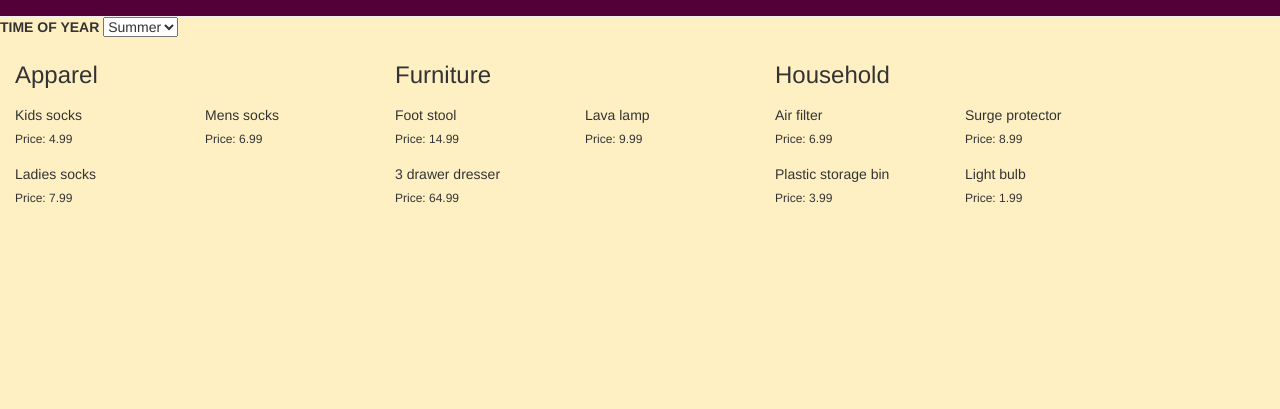
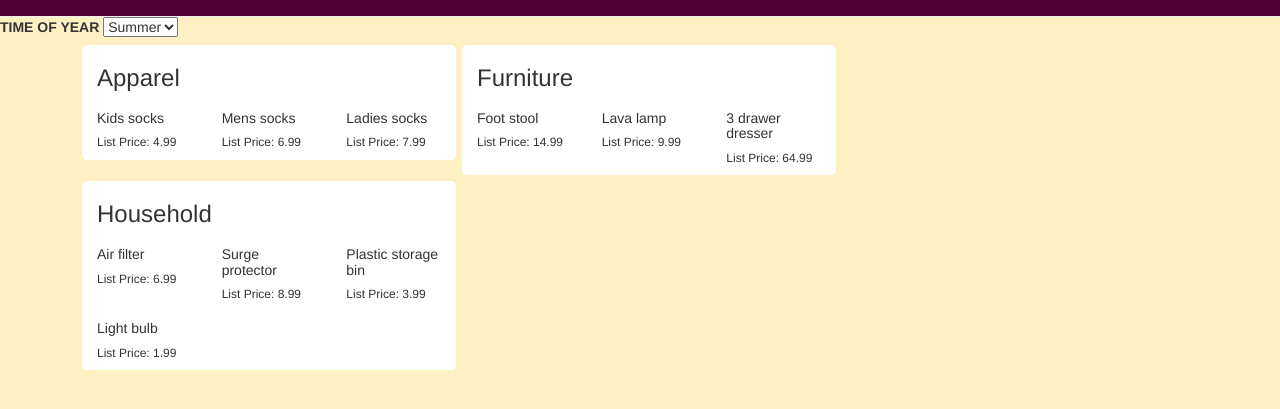
Before and after one commit to anessao/seasonal-sales, a plain HTML site: page index.html in a window 1280 px wide. Shown: the part 63-472 px from the top of the page. Drawn offline with nearby package versions, Linux system fonts and the light colour scheme.

Commit message:
working on styling

```diff
--- a/index.html
+++ b/index.html
@@ -16,7 +16,7 @@
 		<option>Autumn</option>
 		<option>Spring</option>
 	</select>
-	<div class="container row" id="container">
+	<div class="container" id="container">
 
 	</div>
 
--- a/seasonal-sales.js
+++ b/seasonal-sales.js
@@ -1,7 +1,6 @@
 var container = document.getElementById("container");
 var seasonSelect = document.getElementById('season');
 var categoryDiscounts = [];
-var productData = [];
 
 /********************************
 INITIAL DOM WRITE FOR DEPT XHR DATA
@@ -10,7 +9,7 @@ function departmentsDOM(xhrData){
 	deptString = '';
 	for (var a = 0; a < xhrData.categories.length; a++) {
 		categories = xhrData.categories[a];
-		deptString += `<div class="col-sm-4 col-md-4 departments" id="${categories.season_discount}">`;
+		deptString += `<div class="col-sm-6 col-md-4 departments" id="${categories.season_discount}">`;
 		deptString += `<h3>${categories.name}</h3>`;
 		deptString += `<div class="row" id='${categories.name}'></div>`;
 		deptString += `</div>`;
@@ -34,25 +33,25 @@ function productsDOM (xhrData) {
 		var productInfo = xhrData.products[b];
 		if (productInfo.category_id === 1) {
 			var reducedX = productInfo.price - (productInfo.price * categoryDiscounts[0])
-			apparelString += `<div class="col-sm-12 col-md-6">`
+			apparelString += `<div class="col-sm-6 col-md-4">`
 			apparelString += `<h5>${productInfo.name}</h5>`
-			apparelString += `<div class="original-price"><h6>Price: ${productInfo.price}</h6></div>`
-			apparelString += `<div class="sale-price hidden"><h6>Price: ${reducedX.toFixed(2)}</h6></div>`
+			apparelString += `<div class="original-price"><h6>List Price: ${productInfo.price}</h6></div>`
+			apparelString += `<div class="sale-price hidden"><h6>Sale Price: ${reducedX.toFixed(2)}</h6></div>`
 			apparelString += `</div>`
 
 		} else if (productInfo.category_id === 2) {
 			var reducedY = productInfo.price - (productInfo.price * categoryDiscounts[1])
-			furnitureString += `<div class="col-sm-12 col-md-6">`
+			furnitureString += `<div class="col-sm-6 col-md-4">`
 			furnitureString += `<h5>${productInfo.name}</h5>`
-			furnitureString += `<div class="original-price"><h6>Price: ${productInfo.price}</h6></div>`
-			furnitureString += `<div class="sale-price hidden"><h6>Price: ${reducedY.toFixed(2)}</h6></div>`
+			furnitureString += `<div class="original-price"><h6>List Price: ${productInfo.price}</h6></div>`
+			furnitureString += `<div class="sale-price hidden"><h6>Sale Price: ${reducedY.toFixed(2)}</h6></div>`
 			furnitureString += `</div>`
 		} else if (productInfo.category_id === 3) {
 			var reducedZ = productInfo.price - (productInfo.price * categoryDiscounts[0])
-			householdString += `<div class="col-sm-12 col-md-6">`
+			householdString += `<div class="col-sm-6 col-md-4">`
 			householdString += `<h5>${productInfo.name}</h5>`
-			householdString += `<div class="original-price"><h6>Price: ${productInfo.price}</h6></div>`
-			householdString += `<div class="sale-price hidden"><h6>Price: ${reducedZ.toFixed(2)}</h6></div>`
+			householdString += `<div class="original-price"><h6>List Price: ${productInfo.price}</h6></div>`
+			householdString += `<div class="sale-price hidden"><h6>Sale Price: ${reducedZ.toFixed(2)}</h6></div>`
 			householdString += `</div>`
 		}
 	}
--- a/styles.css
+++ b/styles.css
@@ -21,6 +21,23 @@ small {
 .hidden {
 	display: none;
 }
-/*.departments {
-	height: 50vh;
-}*/
+.sale-price {
+	width: 100%;
+	background-color: red;
+	text-align: center;
+	padding: 1px;
+}
+.sale-price h6{
+	color: white;
+	font-size: 1.5rem;
+}
+
+.departments {
+	border-radius: 5px;
+	margin: 3px;
+	background-color: white;
+}
+
+.container {
+	width: 90%;
+}
```
